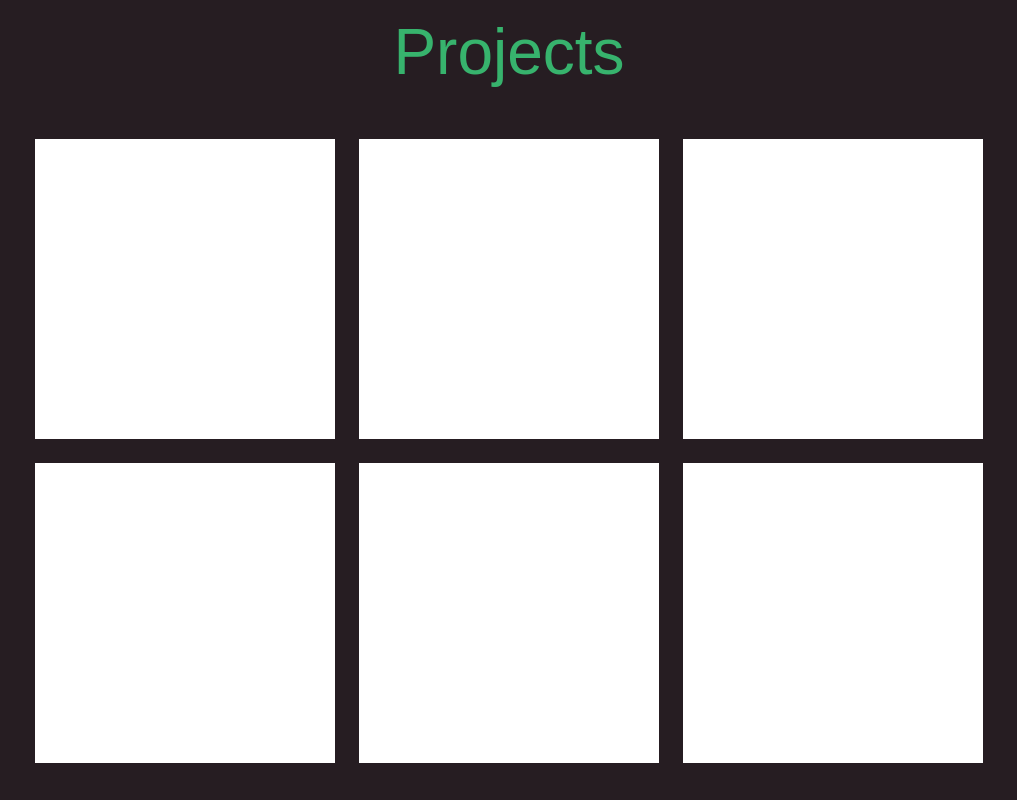
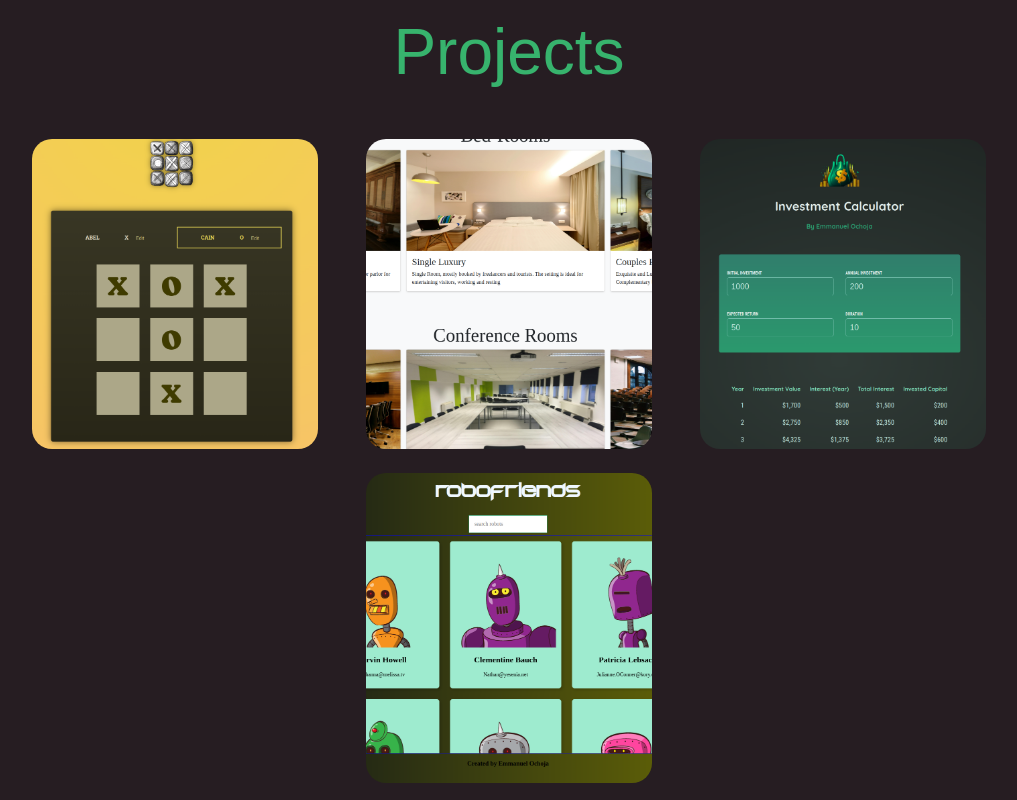
Before and after one commit to Airme1/portfolio1, a plain HTML site: page index.html in a window 1280 px wide. Shown: the part 1560-2360 px from the top of the page, without its empty margins (131-1148 px from the left). Drawn offline with nearby package versions, Linux system fonts and the light colour scheme.

Commit message:
project section adjusted

```diff
--- a/index.html
+++ b/index.html
@@ -92,15 +92,13 @@
       </div>
     </div>
 
-    <section class="container my-5">
+    <section class="container projects my-5">
       <h2 class="display-3 text-center my-5">Projects</h2>
       <div class="row gap-4 justify-content-center">
-        <div class="items"></div>
-        <div class="items"></div>
-        <div class="items"></div>
-        <div class="items"></div>
-        <div class="items"></div>
-        <div class="items"></div>
+        <div class="items"><img src="image/tic-tac-toe.png" alt=""></div>
+        <div class="items"><img src="image/hotel.png" alt=""></div>
+        <div class="items"><img src="image/investment.png" alt=""></div>
+        <div class="items"><img src="image/robo-clone.png" alt=""></div>
       </div>
     </section>
 
--- a/style.css
+++ b/style.css
@@ -12,14 +12,21 @@ h1, h2, h3, h4{
     border-radius: 40px;
 }
 
+.projects img{
+    width: 100%;
+    height: 100%;
+    object-fit: cover;
+    border-radius: 20px;
+}
+
 .display-7{
     font-size: 1.8rem;
 }
 
 .items{
-    height: 300px;
-    width: 300px;
-    background: #Fff;
+    height: 310px;
+    width: 310px;
+    border-radius: 20px;
 }
 
 .textual{
```
Also changed, not shown: image/hotel.png (added), image/investment.png (added), image/robo-clone.png (added), image/tic-tac-toe.png (added).
